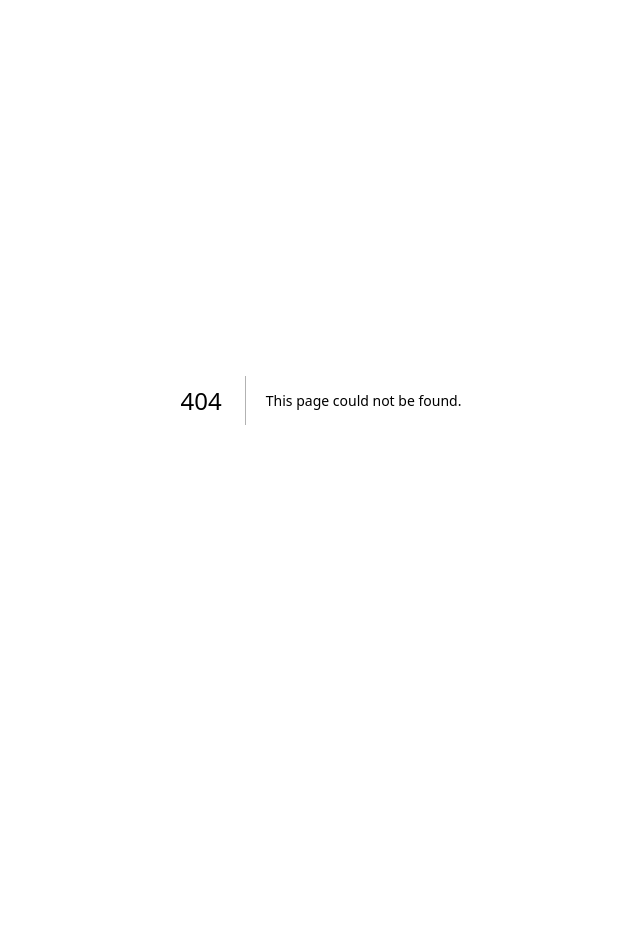
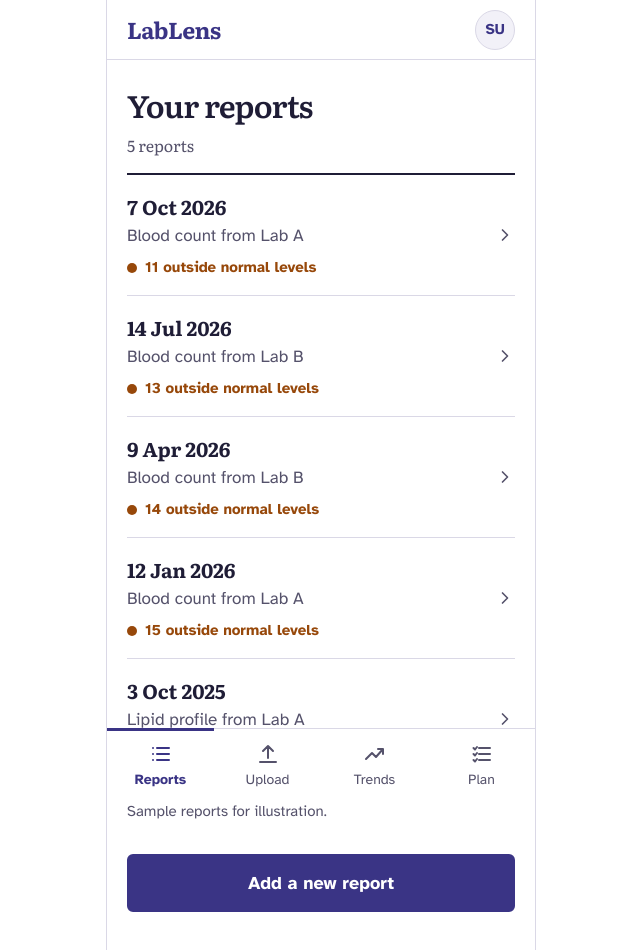
Before and after one commit to Nabil-Sajjad-Evan/LabLens, a Next.js app: page /reports in a window 1280 px wide. Before the commit this address had no page. Shown: the top 950 px of the page, without its empty margins (319-959 px from the left). Before the commit the page ends 800 px from the top, so only its background shows below. Built offline with nearby package versions, Linux system fonts and the light colour scheme.

Commit message:
Build C12 Your reports screen with report history and status indicators

```diff
--- /dev/null
+++ b/app/reports/page.tsx
@@ -0,0 +1,81 @@
+// app/reports/page.tsx
+// Screen C12: Your reports (route: /reports)
+import Link from "next/link";
+import Screen from "@/components/Screen";
+import { PageTitle, Meta } from "@/components/Headings";
+import PrimaryButton from "@/components/PrimaryButton";
+import { reportHistory } from "@/lib/sample-data";
+
+export default function ReportsPage() {
+  return (
+    <Screen active="Reports">
+      <PageTitle>Your reports</PageTitle>
+      <Meta>{reportHistory.length} reports</Meta>
+
+      {/* Top divider */}
+      <div className="mt-4 border-b-2 border-ink" />
+
+      {/* Reports list */}
+      <div className="divide-y divide-rule border-b border-rule">
+        {reportHistory.map((rep) => {
+          const isOutside = rep.outside > 0;
+          return (
+            <Link
+              key={rep.id}
+              href="/reports/latest"
+              className="flex items-center justify-between py-4 transition-colors hover:bg-tint/40"
+            >
+              <div>
+                <div className="font-serif text-[1.25rem] font-bold text-ink">
+                  {rep.date}
+                </div>
+                <div className="mt-0.5 text-[1.0625rem] text-muted">
+                  {rep.sub}
+                </div>
+                <div className="mt-2 flex items-center gap-2">
+                  <span
+                    className={`size-2.5 rounded-full ${
+                      isOutside ? "bg-[#97480a]" : "bg-[#1f6b4f]"
+                    }`}
+                  />
+                  <span
+                    className={`text-[0.9375rem] font-bold ${
+                      isOutside ? "text-[#97480a]" : "text-[#1f6b4f]"
+                    }`}
+                  >
+                    {isOutside
+                      ? `${rep.outside} outside normal levels`
+                      : "All within normal levels"}
+                  </span>
+                </div>
+              </div>
+              <svg
+                width="20"
+                height="20"
+                viewBox="0 0 24 24"
+                fill="none"
+                stroke="currentColor"
+                strokeWidth="2"
+                strokeLinecap="round"
+                strokeLinejoin="round"
+                className="flex-none text-muted"
+                aria-hidden="true"
+              >
+                <path d="M9 18l6-6-6-6" />
+              </svg>
+            </Link>
+          );
+        })}
+      </div>
+
+      <p className="mt-5 text-[0.9375rem] text-muted">
+        Sample reports for illustration.
+      </p>
+
+      {/* Add a new report button */}
+      <div className="mt-8">
+        <PrimaryButton href="/upload">Add a new report</PrimaryButton>
+      </div>
+    </Screen>
+  );
+}
```
